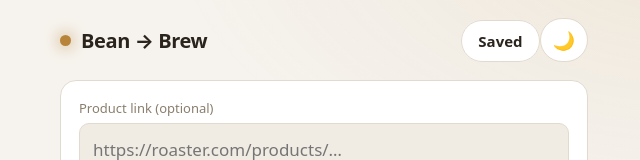
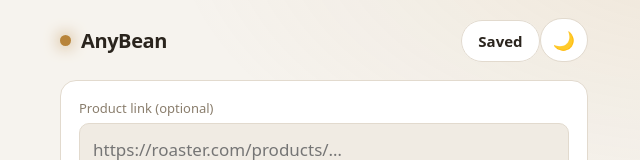
Before and after one commit to hgstrm/pourpilot, a Next.js app: page / in a window 1280 px wide. Shown: the top 160 px of the page, without its empty margins (316-956 px from the left). Built offline with nearby package versions, Linux system fonts and the light colour scheme.

Commit message:
Rename to AnyBean
- App display name: 'AnyBean' (home heading, PWA name/short_name, page title)
- Apple Web App title + manifest updated
- package.json name -> anybean
- README title 'AnyBean for xBloom'; repo URLs point to hgstrm/anybean

```diff
--- a/package.json
+++ b/package.json
@@ -1,5 +1,5 @@
 {
-  "name": "xbloom-recipe-maker",
+  "name": "anybean",
   "version": "0.1.0",
   "private": true,
   "scripts": {
--- a/src/app/layout.tsx
+++ b/src/app/layout.tsx
@@ -2,12 +2,13 @@
 import "./globals.css";
 
 export const metadata: Metadata = {
-  title: "xBloom Recipe Maker",
-  description: "Snap a bean bag, get an AI pour-over recipe, push it to xBloom.",
+  title: "AnyBean — snap a bag, get a recipe",
+  description:
+    "Snap a photo of any coffee bag and get an AI pour-over recipe, sent straight to your xBloom.",
   appleWebApp: {
     capable: true,
     statusBarStyle: "black-translucent",
-    title: "xBloom Recipes",
+    title: "AnyBean",
   },
 };
 
--- a/src/app/page.tsx
+++ b/src/app/page.tsx
@@ -160,7 +160,7 @@
       <div className="topbar">
         <div className="brand">
           <span className="dot" />
-          <h1>Bean → Brew</h1>
+          <h1>AnyBean</h1>
         </div>
         <div className="row" style={{ gap: 8 }}>
           <Link href="/recipes" className="nav-link">
```
Also changed, not shown: public/manifest.webmanifest, 1 other file (tests, documents, lock files or other folders).
